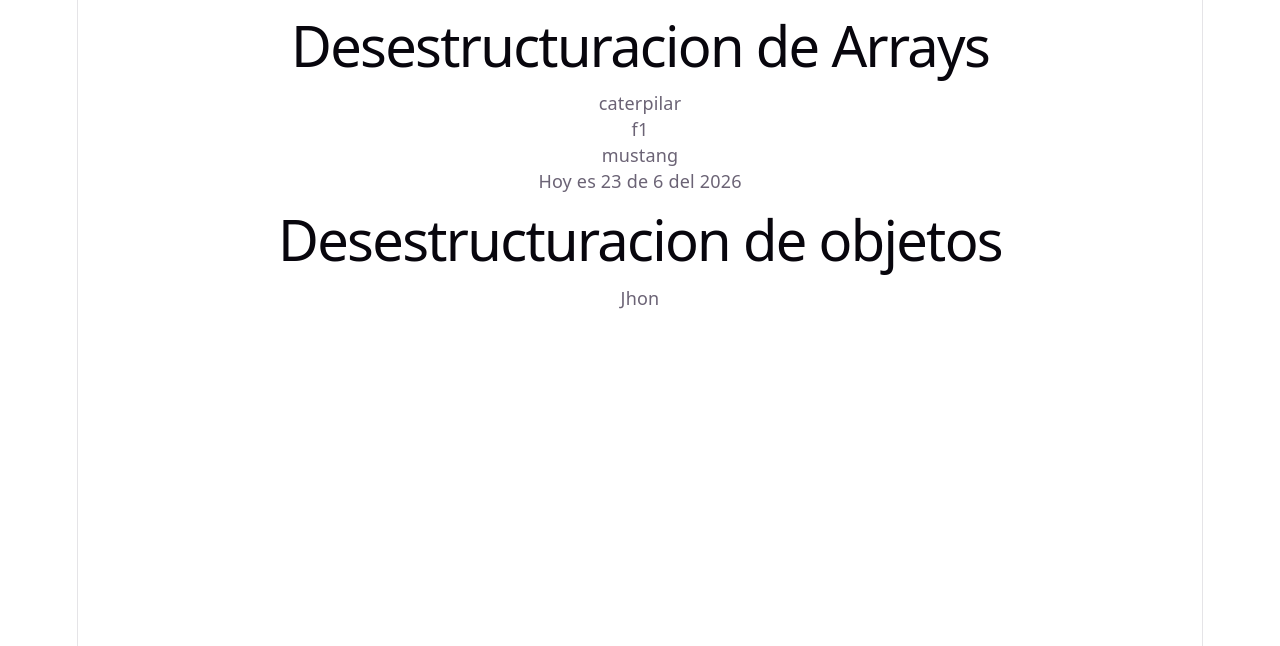
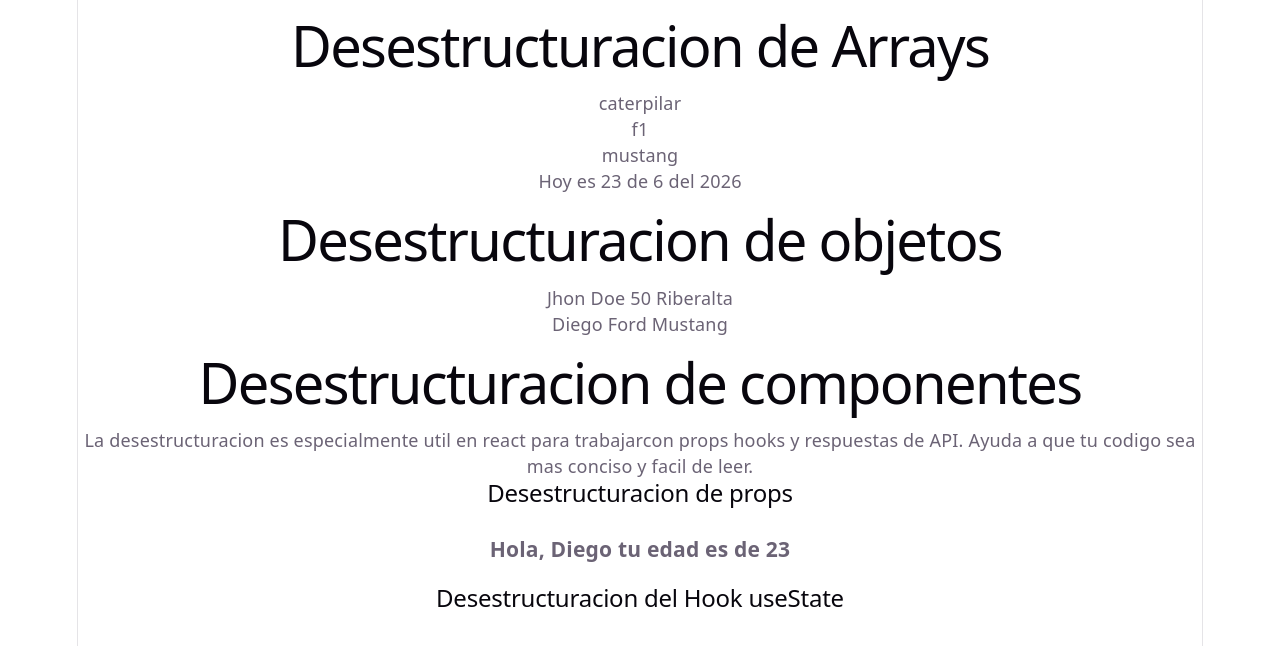
Before and after one commit to Dmelgarp/react, a React (Vite) app in the folder proyecto/: page / in a window 1280 px wide. Shown: the top 646 px of the page. Built offline with nearby package versions, Linux system fonts and the light colour scheme.

Commit message:
app 1.0.17

```diff
--- a/proyecto/src/reactES6/destructuring.jsx
+++ b/proyecto/src/reactES6/destructuring.jsx
@@ -4,6 +4,10 @@ function dateInfo(dat) {
     const y = dat.getFullYear()
 
     return [d, m, y,]
+}
+
+function Greeting({name, age}){
+    return <h3>Hola, {name} tu edad es de {age}</h3>
 }
 
 export default function Destructuring() {
@@ -27,7 +31,24 @@ export default function Destructuring() {
         lastName: "Doe",
         age: 50
     }
-    const {firstName, lastName, age} = person
+
+    //const {lastName, age, firstName} = person
+
+    // puedes agregar un valor extra
+    const {firstName, lastName, age, country="Riberalta"} = person
+
+    // desestructuracion con atributos anidados
+    const persona = {
+        nombre: "Diego",
+        apellido: "Melgar",
+        edad: 50,
+        auto: {
+            marca: "Ford",
+            modelo: "Mustang",
+        }
+    }
+
+    const {nombre, auto: { marca, modelo}} = persona
 
 return (
     <>
@@ -37,7 +58,15 @@ return (
         <p>{auto}</p>
         <p>Hoy es {date} de {month} del {year}</p>
         <h1>Desestructuracion de objetos</h1>
-        <p>{firstName}</p>
+        <p>{firstName} {lastName} {age} {country}</p>
+        <p>{nombre} {marca} {modelo}</p>
+        <h1>Desestructuracion de componentes</h1>
+        <p>La desestructuracion es especialmente util en react para trabajarcon props
+            hooks y respuestas de API. Ayuda a que tu codigo sea mas conciso y facil de leer.
+        </p>
+        <h2>Desestructuracion de props</h2>
+        <Greeting name="Diego" age={23} />
+        <h2>Desestructuracion del Hook useState </h2>
     </>
 )
 }
```
